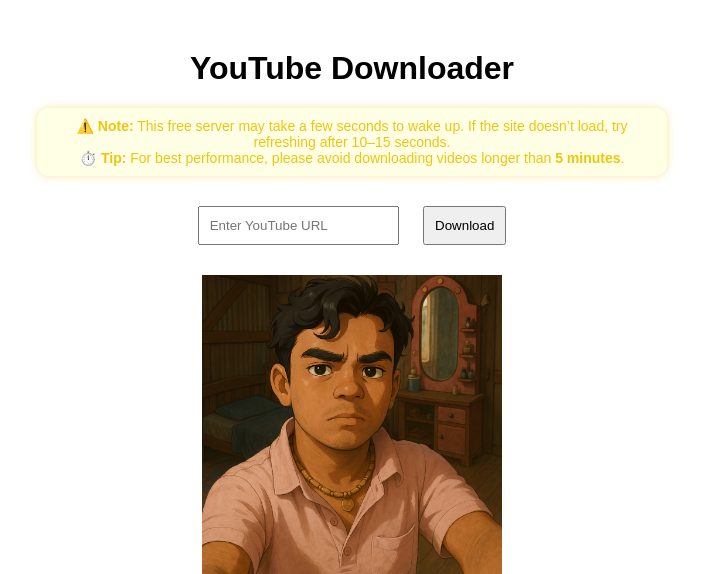
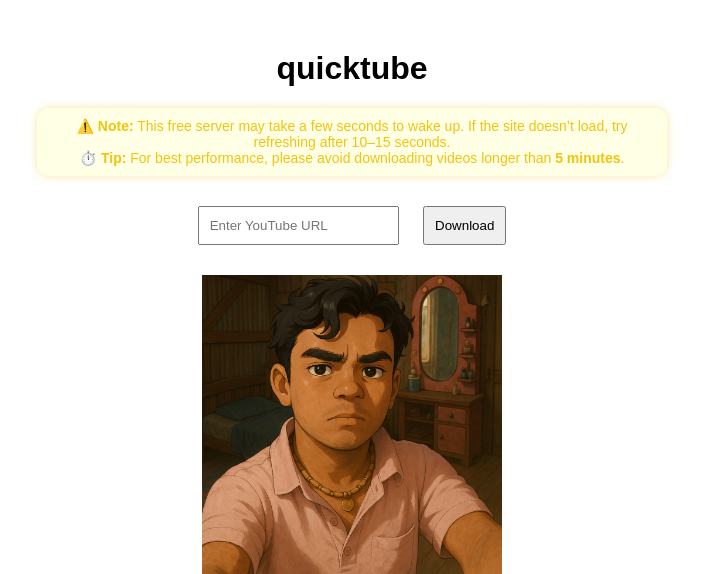
Before and after one commit to anand-no1/youtube_downloader_v5, a Flask app: page / in a window 1280 px wide. Shown: the top 574 px of the page, without its empty margins (288-991 px from the left). Run offline with Flask 3, Linux system fonts and the light colour scheme.

Commit message:
Update index.html

```diff
--- a/templates/index.html
+++ b/templates/index.html
@@ -30,7 +30,7 @@
 </style>
 </head>
 <body>
-    <h1>YouTube Downloader</h1>
+    <h1>quicktube</h1>
 
     <div class="notice">
       ⚠️ <strong>Note:</strong> This free server may take a few seconds to wake up. If the site doesn’t load, try refreshing after 10–15 seconds.<br>
```
